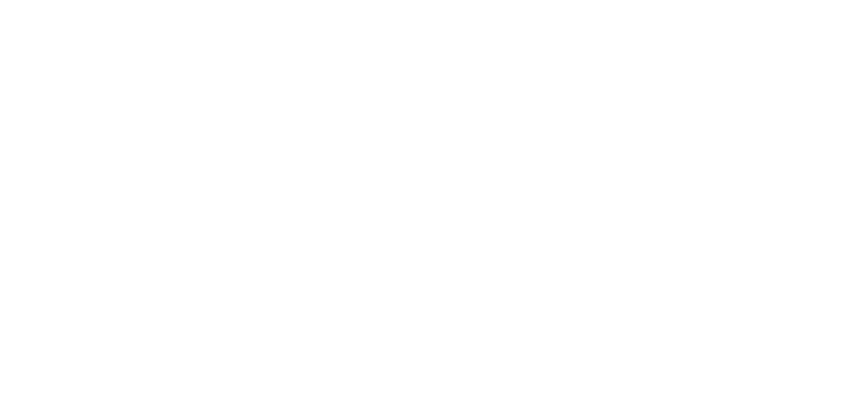
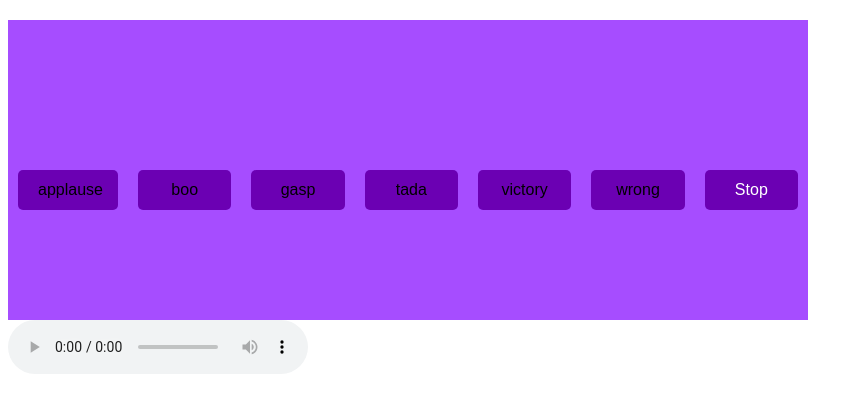
Before and after one commit to acciojob/Soundbar-sourabh-bansotiya, a website: page main.html in a window 1280 px wide. Shown: the whole page, without its empty margins (0-863 px from the left). Drawn offline with Linux system fonts and the light colour scheme.

Commit message:
created a submission

```diff
--- a/main.html
+++ b/main.html
@@ -8,6 +8,18 @@
 
 <body>
 	<!-- the entire body must be written by student -->
+	<div id="buttons">
+        <button class="btn" onclick="playAudio('audio1.mp3')">applause</button>
+        <button class="btn" onclick="playAudio('audio2.mp3')">boo</button>
+        <button class="btn" onclick="playAudio('audio3.mp3')">gasp</button>
+        <button class="btn" onclick="playAudio('audio4.mp3')">tada</button>
+        <button class="btn" onclick="playAudio('audio5.mp3')">victory</button>
+		<button class="btn" onclick="playAudio('audio6.mp3')">wrong</button>
+        <button class="btn stop" onclick="stopAudio()">Stop</button>
+    </div>
+
+    <audio id="audioPlayer" controls></audio>
+
     <script type="text/javascript" src="./script.js">
 </script>
 
--- a/script.js
+++ b/script.js
@@ -1 +1,13 @@
 //your JS code here. If required.
+
+function playAudio(audioName) {
+    const audioPlayer = document.getElementById('audioPlayer');
+    audioPlayer.src = `./sounds/${audioName}`;
+    audioPlayer.play();
+}
+
+function stopAudio() {
+    const audioPlayer = document.getElementById('audioPlayer');
+    audioPlayer.pause();
+    audioPlayer.currentTime = 0;
+}
--- a/styles.css
+++ b/styles.css
@@ -1 +1,28 @@
 /*  your css code here. If applicable */
+
+#buttons {
+    display: flex;
+    justify-content: center;
+    margin-top: 20px;
+	width: 800px;
+	height: 300px;
+	background-color:  #a64dff;
+}
+
+.btn {
+    margin: 0 10px;
+    padding: 10px 20px;
+    font-size: 16px;
+    cursor: pointer;
+	width: 100px;
+	height: 40px;
+	margin-top: 150px;
+	background-color: 	#6b00b3;
+	border: none;
+	border-radius: 5px;
+}
+
+.stop {
+    background-color: #6b00b3;
+    color: white;
+}
```
